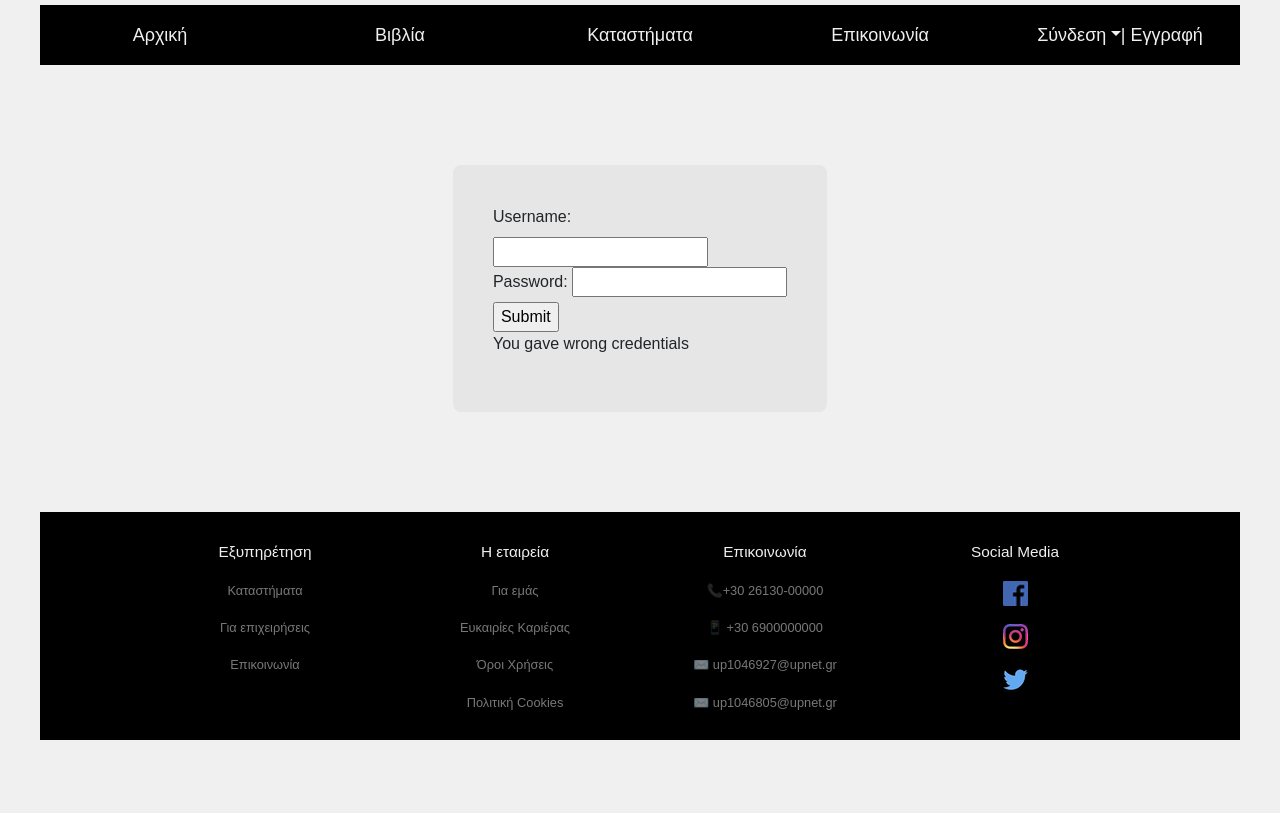
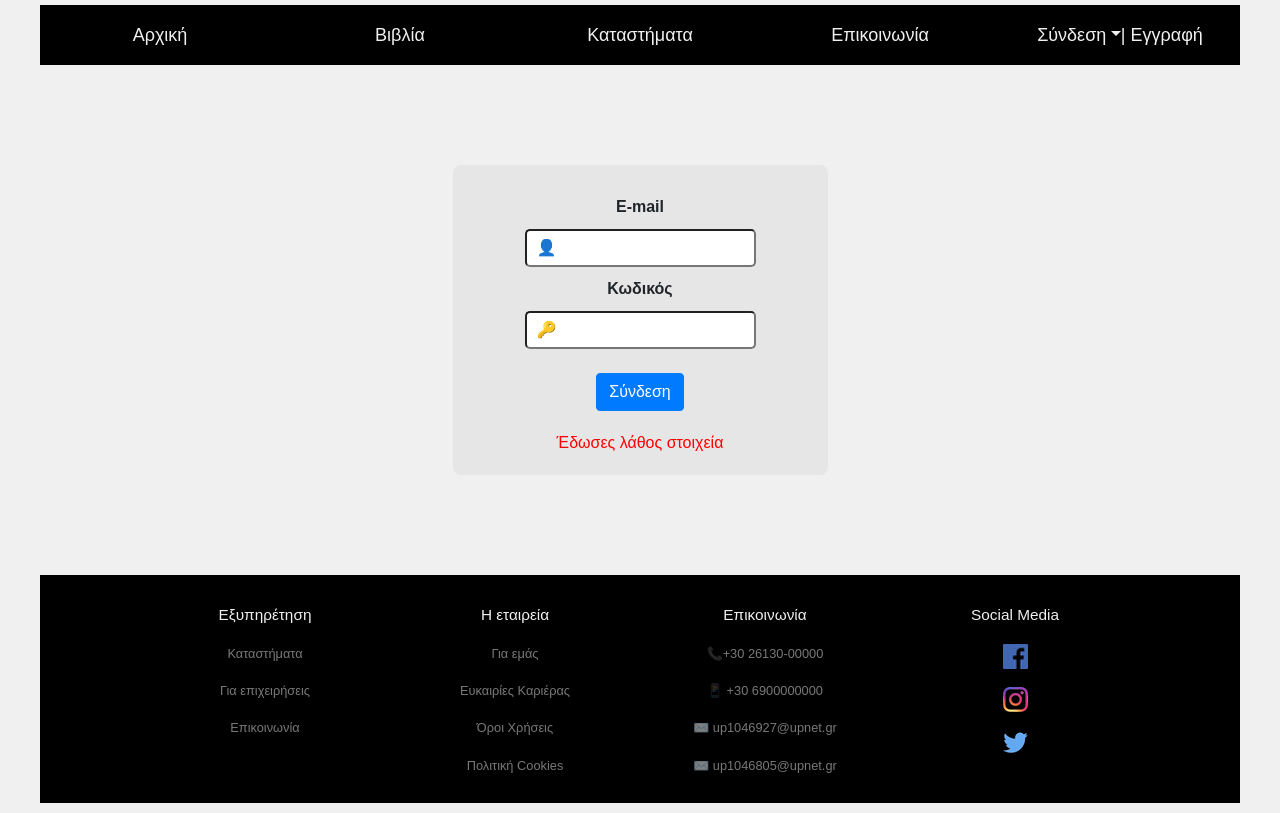
Before and after one commit to goergiosdaniil/Project-Publishing-House, a Node server app: page /login in a window 1280 px wide. Shown: the part 285-1098 px from the top of the page. Before the commit the page ends 1035 px from the top, so only its background shows below. Run offline with Node 20, Linux system fonts and the light colour scheme; some libraries are stand-ins or nearby versions.

Commit message:
mysql register login

```diff
--- a/package.json
+++ b/package.json
@@ -14,6 +14,7 @@
   "author": "",
   "license": "ISC",
   "dependencies": {
+    "bcrypt": "^4.0.1",
     "body-parser": "^1.19.0",
     "connect-ensure-login": "^0.1.1",
     "connect-flash": "^0.1.1",
--- a/public/css/contactFormPage.css
+++ b/public/css/contactFormPage.css
@@ -132,6 +132,9 @@ label{
     color:inherit;
 
 }
-.contact-inf-list li:first-child,.contact-info li:nth-child(3){
+.contact-info-list li:first-child,.contact-info li:nth-child(3){
     margin-top: 30px;
 }
+.contact-info{
+    margin-top: 30px;
+}
--- a/public/css/login.css
+++ b/public/css/login.css
@@ -1,7 +1,32 @@
 #login-container{
-    width: fit-content;
+    width: 375px;
     margin: 100px auto;
     background-color: rgb(230, 230, 230);
     border-radius: 8px;
-    padding: 40px;
+    padding: 20px 20px;
 }
+#login-container b{
+    display:block;
+    width: fit-content;
+    margin: 20px auto 0px;
+    color: red;
+    font-weight: normal;
+}
+#login-container{
+    text-align: center;
+}
+#login-container input{
+    border-radius: 5px;
+    padding: 5px 10px;
+}
+#login-container label{
+    font-weight: 600;
+    margin: 10px 0px
+}
+#login-container button{
+    margin: 0 48px;
+}
+#inside-container{
+    width: fit-content;
+    margin: auto;
+}
--- a/public/css/signUpForm.css
+++ b/public/css/signUpForm.css
@@ -4,6 +4,7 @@
     z-index: 0;
     max-width: 1000px;
     margin: 30px auto 100px;
+    background-color: rgb(230, 230, 230);
 
 }
 .card-body{
@@ -12,7 +13,6 @@
 }
 .col-form-label{
     font-size: 20px;
-
 }
 .form-control{
     margin-top: 7px;
--- a/public/js/book.js
+++ b/public/js/book.js
@@ -20,7 +20,6 @@ for (i in starsArray){
     }
 }
 starsArray=[];
-
 
 starsNewComment.forEach(item=>{
     item.addEventListener('mouseout',event=>{
--- a/public/js/signUpForm.js
+++ b/public/js/registerForm.js
@@ -6,7 +6,7 @@ let pswd1 = document.getElementById("password");
 let pswd2 = document.getElementById("passwordRe");
 let emailDiv = document.getElementById("emailDiv");
 
-submitButton.disabled = true;
+submitButton.disabled = false;
 pswd1.addEventListener('focusout',validatePswd);
 pswd2.addEventListener('focusout',validatePswd);
 email.addEventListener('focusout',validateEmail);
--- a/server.js
+++ b/server.js
@@ -15,45 +15,7 @@ const mysql = require('mysql');
 var passport = require('passport');
 var Strategy = require('passport-local').Strategy;
 const nodemailer = require('nodemailer')
-
-
-
-
-// Configure the local strategy for use by Passport.
-//
-// The local strategy require a `verify` function which receives the credentials
-// (`username` and `password`) submitted by the user.  The function must verify
-// that the password is correct and then invoke `cb` with a user object, which
-// will be set at `req.user` in route handlers after authentication.
-passport.use(new Strategy(
-  function(username, password, cb) {
-    db.users.findByUsername(username, function(err, user) {
-      if (err) { return cb(err); }
-      if (!user) { return cb(null, false); }
-      if (user.password != password) { return cb(null, false); }
-      return cb(null, user);
-    });
-  }));
-
-
-// Configure Passport authenticated session persistence.
-//
-// In order to restore authentication state across HTTP requests, Passport needs
-// to serialize users into and deserialize users out of the session.  The
-// typical implementation of this is as simple as supplying the user ID when
-// serializing, and querying the user record by ID from the database when
-// deserializing.
-passport.serializeUser(function(user, cb) {
-  cb(null, user.id);
-});
-
-passport.deserializeUser(function(id, cb) {
-  db.users.findById(id, function (err, user) {
-    if (err) { return cb(err); }
-    cb(null, user);
-  });
-});
-
+const bcrypt = require('bcrypt');
 const app = express();
 
 //Create connection
@@ -64,13 +26,68 @@ const conn = mysql.createConnection({
   database: process.env.DB_DB
 });
 
-
 //connect to database
 conn.connect((err) =>{
   if(err) throw err;
   console.log('Mysql Connected...');
 });
 
+// Configure the local strategy for use by Passport.
+//
+// The local strategy require a `verify` function which receives the credentials
+// (`username` and `password`) submitted by the user.  The function must verify
+// that the password is correct and then invoke `cb` with a user object, which
+// will be set at `req.user` in route handlers after authentication.
+
+/*            !!!!!json log in no longer needed !!!!!
+passport.use(new Strategy(
+  function(username, password, cb) {
+    db.users.findByUsername(username, function(err, user) {
+      if (err) { return cb(err); }
+      if (!user) { return cb(null, false); }
+      if (user.password != password) { return cb(null, false); }
+      return cb(null, user);
+    });
+  }));
+ */
+
+passport.use('local',new Strategy(
+    // by default, local strategy uses username and password, we will override with email
+  function(username, password, done) { // callback with email and password from our form
+    conn.query("SELECT * FROM tbl_users WHERE username = ?",username, function(err, rows){
+      console.log(username,password);
+      if (err)
+        return done(err);
+      if (!rows.length) { return done(null, false); }
+      // req.flash is the way to set flashdata using connect-flash
+      // if the user is found but the password is wrong
+      if (!bcrypt.compareSync(password, rows[0].password))
+        return done(null, false);
+      // create the loginMessage and save it to session as flashdata
+      // all is well, return successful user
+      return done(null, rows[0]);
+    });
+  })
+);
+
+// Configure Passport authenticated session persistence.
+//
+// In order to restore authentication state across HTTP requests, Passport needs
+// to serialize users into and deserialize users out of the session.  The
+// typical implementation of this is as simple as supplying the user ID when
+// serializing, and querying the user record by ID from the database when
+// deserializing.
+passport.serializeUser(function(user, cb) {
+  console.log(user);
+  cb(null, user.user_id);
+});
+
+passport.deserializeUser(function(id, cb) {
+  conn.query("select * from tbl_users where user_id = "+id,function(err,rows){
+    console.log(rows[0].username);
+    cb(err, rows[0]);
+  });
+});
 
 // Use application-level middleware for common functionality, including
 // logging, parsing, and session handling.
@@ -105,24 +122,19 @@ app.get('/',(req, res) => {
 app.get('/allBooks',(req, res) => {
   let sql = "SELECT book_id,book_title,book_description,book_cover FROM tbl_books";
   let query = conn.query(sql, (err, results) => {
-
     if(err) throw err;
-
     results3 = req.params;
-
     totalPages = Math.floor(results.length/6);
     if (results.length%6 > 0 ){
       totalPages = totalPages + 1 ;
     }
     results3.totalPages = totalPages;
-
     page = req.query.page;
     if (req.query.page){
       page = req.query.page;
     }else{
       page = 1;
     }
-
     res.render('allBooks',{
       page : page,
       results3 : results3,
@@ -131,8 +143,6 @@ app.get('/allBooks',(req, res) => {
 
   });
 });
-
-
 
 //route for bookview
 app.get('/bookview',
@@ -147,7 +157,6 @@ app.get('/bookview',
     });
   }
 );
-
 
 //route for insert data
 app.post('/save',(req, res) => {
@@ -184,9 +193,8 @@ app.get('/book/:input',(req, res) => {
   let query = conn.query(sql, (err, results) => {
     if(err) throw err;
     let query2 = conn.query(sql2,(err, results2)=>
-    { console.log(req.user);
-      res.render('book',{
-      results: results,
+    {res.render('book',
+    { results: results,
       results2: results2,
       user: req.user });
     })
@@ -198,7 +206,6 @@ app.post('/newReview',(req, res) => {
   let sql = "INSERT INTO tbl_comments SET ?";
   let query = conn.query(sql, data,(err, results) => {
     if(err) throw err;
-    console.log(typeof req.body.rating);
     res.redirect('/book/'+req.body.book_id);
   });
 });
@@ -228,9 +235,9 @@ app.get('/emailFailed',
   }
 );
 
-app.get('/signUp',
+app.get('/registerForm',
   function(req, res) {
-    res.render('signUpForm', { user: req.user });
+    res.render('registerForm', { user: req.user });
   }
 );
 
@@ -240,6 +247,17 @@ app.get('/contactForm',
   }
 );
 
+app.post('/registerUser', function(req,res){
+  bcrypt.hash(req.body.password,10,(err,hash)=>{
+    if (err){throw(err);};
+    let data = {username: req.body.email, firstName: req.body.firstName, lastName: req.body.lastName, password: hash, email: req.body.email, role: 'User'};
+    let sql = "INSERT INTO tbl_users SET ?";
+    let query = conn.query(sql, data, (err, results) => {
+      if(err) throw err;
+      res.redirect('registerForm');
+    });
+  });
+})
 
 // Define routes for passport.
 app.get('/fakehome',
@@ -258,6 +276,14 @@ app.post('/login',
   passport.authenticate('local', { failureRedirect: '/login' }),
   function(req, res) {
     res.redirect(req.get('referer'));
+  }
+);
+
+//when log-in attempt from login.hbs
+app.post('/login2',
+  passport.authenticate('local', { failureRedirect: '/login' }),
+  function(req, res) {
+    res.redirect('/');
   }
 );
 
--- a/views/login.hbs
+++ b/views/login.hbs
@@ -28,24 +28,23 @@
 {{> header}}
 
 <div class="container" id="login-container">
-    <form action="/login" method="post">
+    <div id="inside-container">
+        <form action="/login2" method="post">
             <div>
-        <label>Username:</label><br>
-        <input type="text" name="username"/><br/>
+                <label>E-mail</label><br>
+                <input type="text" name="username" placeholder="👤"/><br/>
             </div>
             <div>
-        <label>Password:</label>
-        <input type="password" name="password"/>
-        </div>
+                <label>Κωδικός</label><br>
+                <input type="password" name="password" placeholder="🔑 "/>
+            </div><br>
             <div>
-        <input type="submit" value="Submit"/>
+                <button type="submit" class="btn btn-primary logIn-button"> Σύνδεση </button>
             </div>
         </form>
-
-
-<p>You gave wrong credentials</p>
+        <b>Έδωσες λάθος στοιχεία</b>
     </div>
-
+</div>
 {{> footer}}
 
 </body>
--- a/views/partials/navbar.hbs
+++ b/views/partials/navbar.hbs
@@ -18,7 +18,7 @@
               <a href="/contactForm" class="nav-link">Επικοινωνία</a>
             </li>
 
-            {{#if user.id}}
+            {{#if user.user_id}}
 
             <li class="nav-item dropdown" >
               <a class="nav-link dropdown-toggle" href="#" id="loggedIn-dropdownToggle" role="button" data-toggle="dropdown" aria-haspopup="true" aria-expanded="false">
@@ -35,14 +35,13 @@
             <li class="nav-item dropdown">
               <a class="nav-link dropdown-toggle" style="padding:0;" href="#" id="navbarDropdown" role="button" data-toggle="dropdown" aria-haspopup="true" aria-expanded="false">
                 Σύνδεση</a>|
-              <a href="/signUp" class="nav-link" style="padding:0;">Εγγραφή</a>
+              <a href="/registerForm" class="nav-link" style="padding:0;">Εγγραφή</a>
               <div class="dropdown-menu">
                   <form action="/login" method="post" class="px-2 py-1">
                     <div class="form-group">
                       <label for="exampleDropdownFormEmail1">Διεύθυνση Email</label>
                       <input type="email" class="form-control" id="exampleDropdownFormEmail1"
-                      name="username"
-                      placeholder="email">
+                      name="username" placeholder="👤 email">
                     </div>
 
                     <div class="form-group">
@@ -50,7 +49,7 @@
                       for="exampleDropdownFormPassword1">Κωδικός</label>
                       <input type="password" class="form-control" id="exampleDropdownFormPassword1"
                       name="password"
-                      placeholder="κωδικός">
+                      placeholder="🔑 κωδικός">
                     </div>
                     <!-- <div class="form-check">
                       <input type="checkbox" class="form-check-input" id="dropdownCheck">
```
Also changed, not shown: db/users.js (added, +27 -0 lines), public/css/logInDropDown_toBeDeleted.css (deleted, +0 -81 lines), views/book.hbs (+5 -6 lines), views/registerForm.hbs (renamed from views/signUpForm.hbs, +5 -5 lines), 1 other file. Lines whose indentation alone changed are shown as unchanged.
